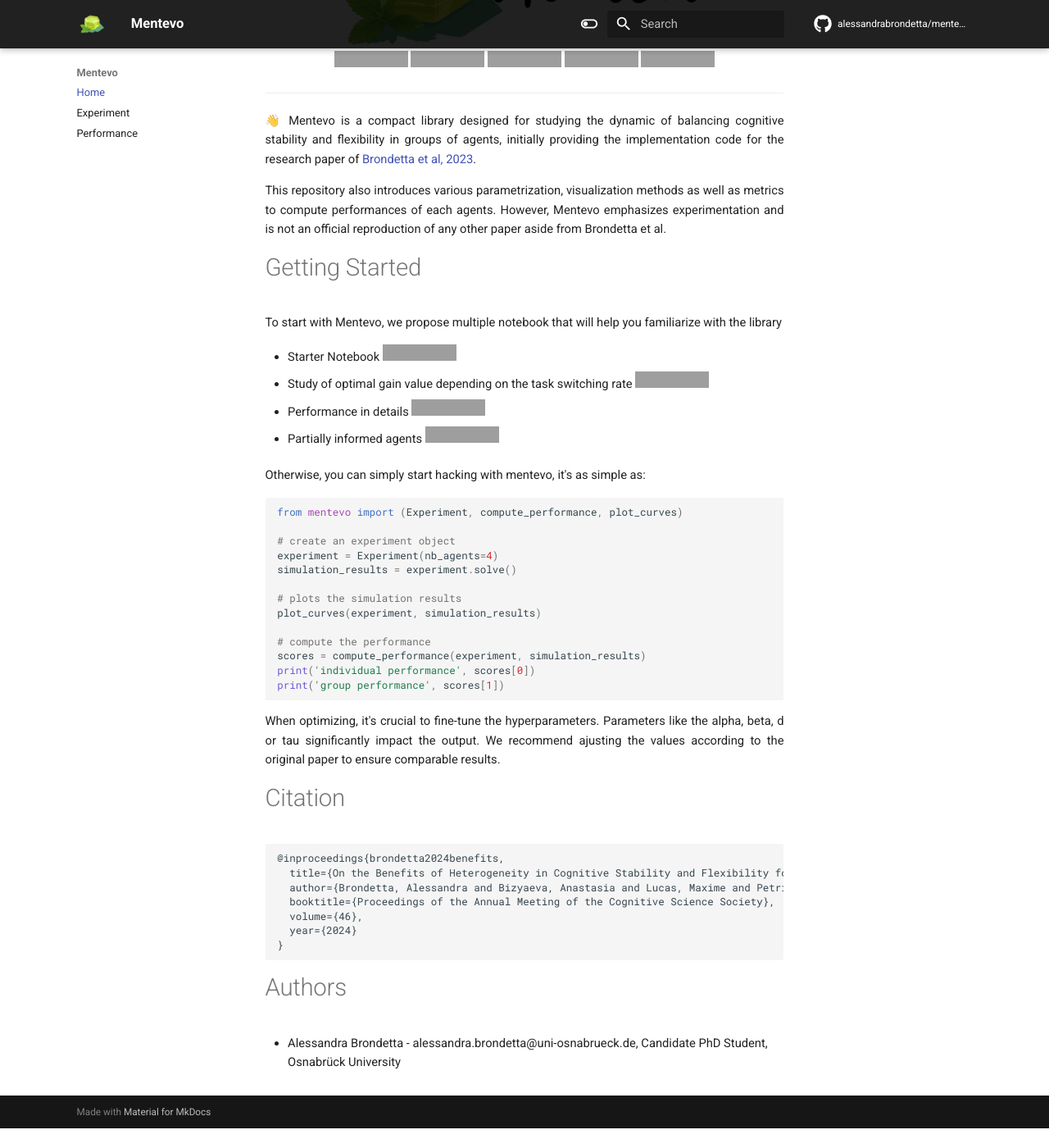
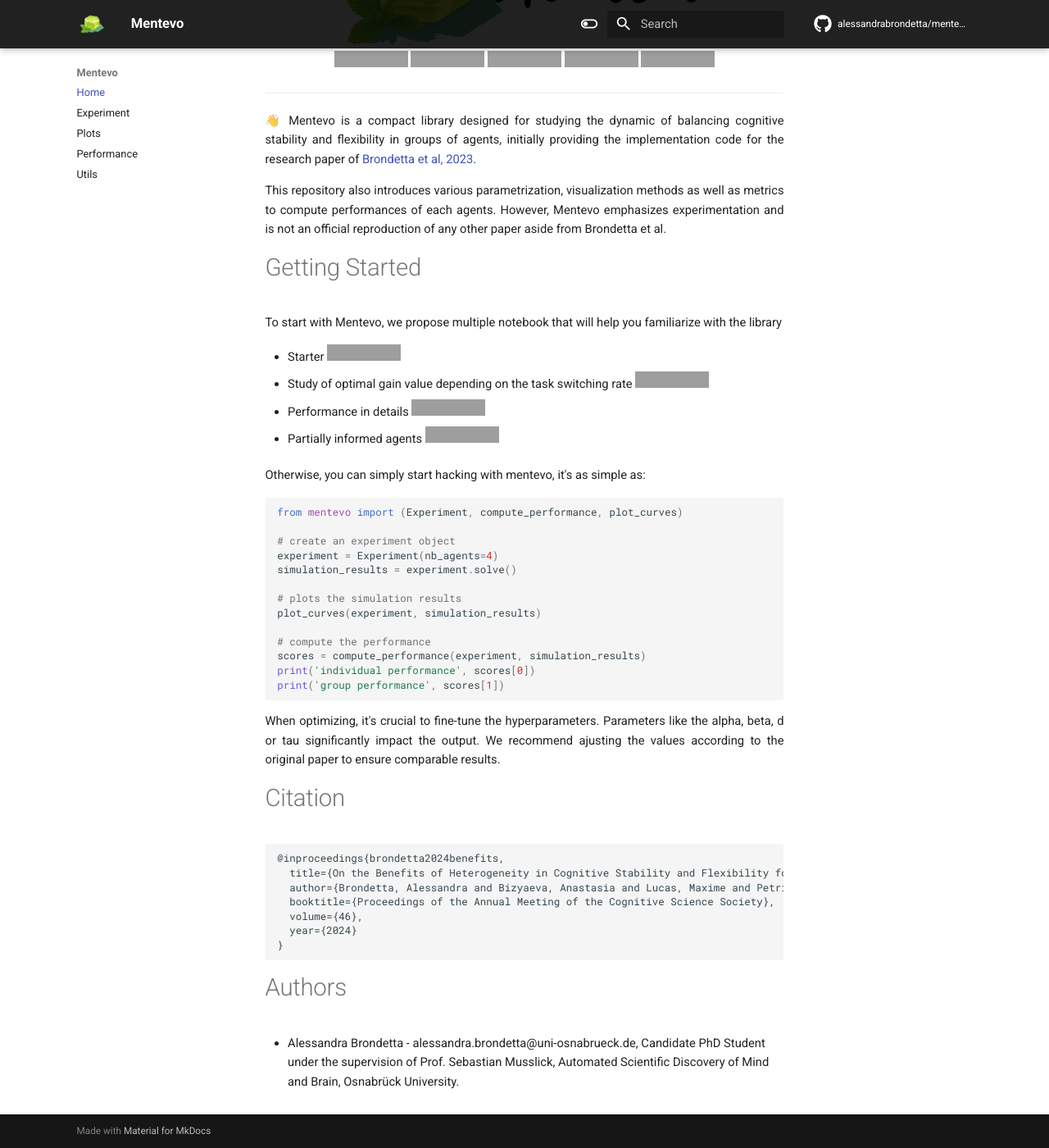
Before and after one commit to alessandrabrondetta/Mentevo, an MkDocs documentation site: the page built from docs/index.md, in a window 1280 px wide and 1400 px high, scrolled down 199 px, cut to the strip 0-1400 px from the top of the window. Shown: the whole strip at 82% size. Built offline with MkDocs 1.6.1 and Material for MkDocs 9.7.7, drawn with Linux system fonts in a browser that asks for light colours; comment, search, counter and statistics services are not loaded; before the commit the page ends 1575 px from its top, so only the background shows below that; grey boxes are pictures that could not be loaded.

Commit message:
add plots and utils in the docs, modify contributors readme file

```diff
--- a/docs/index.md
+++ b/docs/index.md
@@ -32,7 +32,7 @@ This repository also introduces various parametrization, visualization methods a
 To start with Mentevo, we propose multiple notebook that will help you familiarize with the library
 
 
-- Starter Notebook [![Open](https://img.shields.io/badge/Starter-Notebook-green?style=flat&logo=jupyter)](notebooks/starter.ipynb)
+- Starter [![Open](https://img.shields.io/badge/Starter-Notebook-green?style=flat&logo=jupyter)](notebooks/starter.ipynb)
 - Study of optimal gain value depending on the task switching rate [![Open](https://img.shields.io/badge/Starter-Notebook-green?style=flat&logo=jupyter)](notebooks/optimal_g_homogenous.ipynb)
 - Performance in details [![Open](https://img.shields.io/badge/Starter-Notebook-green?style=flat&logo=jupyter)](notebooks/performance.ipynb)
 - Partially informed agents [![Open](https://img.shields.io/badge/Starter-Notebook-green?style=flat&logo=jupyter)](notebooks/partial_informed.ipynb)
@@ -72,4 +72,4 @@ When optimizing, it's crucial to fine-tune the hyperparameters. Parameters like
 
 # Authors
 
-- Alessandra Brondetta - alessandra.brondetta@uni-osnabrueck.de, Candidate PhD Student, Osnabrück University
+- Alessandra Brondetta - alessandra.brondetta@uni-osnabrueck.de, Candidate PhD Student under the supervision of Prof. Sebastian Musslick, Automated Scientific Discovery of Mind and Brain, Osnabrück University.
--- a/mkdocs.yml
+++ b/mkdocs.yml
@@ -3,7 +3,10 @@ site_name: Mentevo
 nav:
   - Home: index.md
   - Experiment: experiments.md
+  - Plots: plots.md
   - Performance: performance.md
+  - Utils: utils.md
+
 
 theme:
   name: "material"
```
Also changed, not shown: README.md (+2 -2 lines), docs/plots.md (added, +11 -0 lines), docs/utils.md (added, +14 -0 lines).
